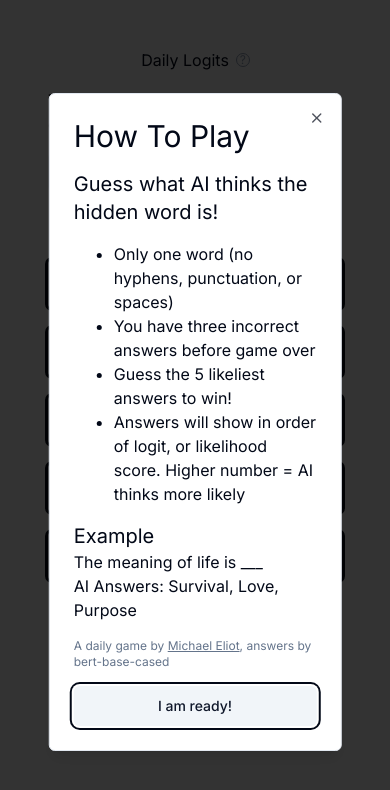
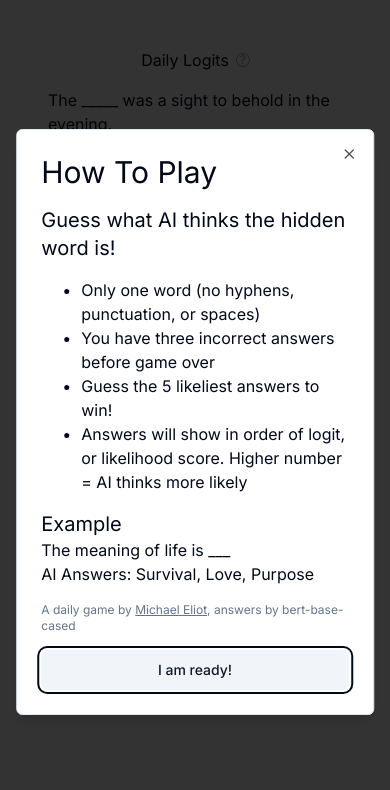
Before and after one commit to michaeleliot/daily-logits, a Next.js app: page / in a window 390 px wide. Shown: the top 790 px of the page. Built offline with nearby package versions, Linux system fonts and the light colour scheme; what replicate would draw is missing.

Commit message:
fix: one more change to dialog width

```diff
--- a/components/dialog-complete.tsx
+++ b/components/dialog-complete.tsx
@@ -17,7 +17,7 @@
   const [isCopied, setIsCopied] = useState(false)
   return (
     <Dialog open={open}>
-      <DialogContent closeFn={close} className="flex flex-col items-center sm:max-w-[425px]">
+      <DialogContent closeFn={close} className="flex flex-col items-center w-3/4 sm:max-w-[425px]">
         <div>
           {isWinner ? "Good Job!" : "Better luck tomorrow!"}
         </div>
--- a/components/dialog-intro.tsx
+++ b/components/dialog-intro.tsx
@@ -13,7 +13,7 @@
 export function DialogIntro({open, close}: {open: boolean, close: () => void}) {
   return (
     <Dialog open={open}>
-      <DialogContent closeFn={close} className="wsm:max-w-[425px]">
+      <DialogContent closeFn={close} className="w-11/12 wsm:max-w-[425px]">
         <div className="bolder text-3xl">
           How To Play
         </div>
--- a/components/ui/dialog.tsx
+++ b/components/ui/dialog.tsx
@@ -38,7 +38,7 @@
     <DialogPrimitive.Content
       ref={ref}
       className={cn(
-        "fixed rounded-md w-3/4 left-[50%] top-[50%] z-50 grid  max-w-lg translate-x-[-50%] translate-y-[-50%] gap-4 border bg-background p-6 mr-100 shadow-lg duration-200 data-[state=open]:animate-in data-[state=closed]:animate-out data-[state=closed]:fade-out-0 data-[state=open]:fade-in-0 data-[state=closed]:zoom-out-95 data-[state=open]:zoom-in-95 data-[state=closed]:slide-out-to-left-1/2 data-[state=closed]:slide-out-to-top-[48%] data-[state=open]:slide-in-from-left-1/2 data-[state=open]:slide-in-from-top-[48%] sm:rounded-lg",
+        "fixed rounded-md left-[50%] top-[50%] z-50 grid  max-w-lg translate-x-[-50%] translate-y-[-50%] gap-4 border bg-background p-6 mr-100 shadow-lg duration-200 data-[state=open]:animate-in data-[state=closed]:animate-out data-[state=closed]:fade-out-0 data-[state=open]:fade-in-0 data-[state=closed]:zoom-out-95 data-[state=open]:zoom-in-95 data-[state=closed]:slide-out-to-left-1/2 data-[state=closed]:slide-out-to-top-[48%] data-[state=open]:slide-in-from-left-1/2 data-[state=open]:slide-in-from-top-[48%] sm:rounded-lg",
         className
       )}
       {...props}
```
